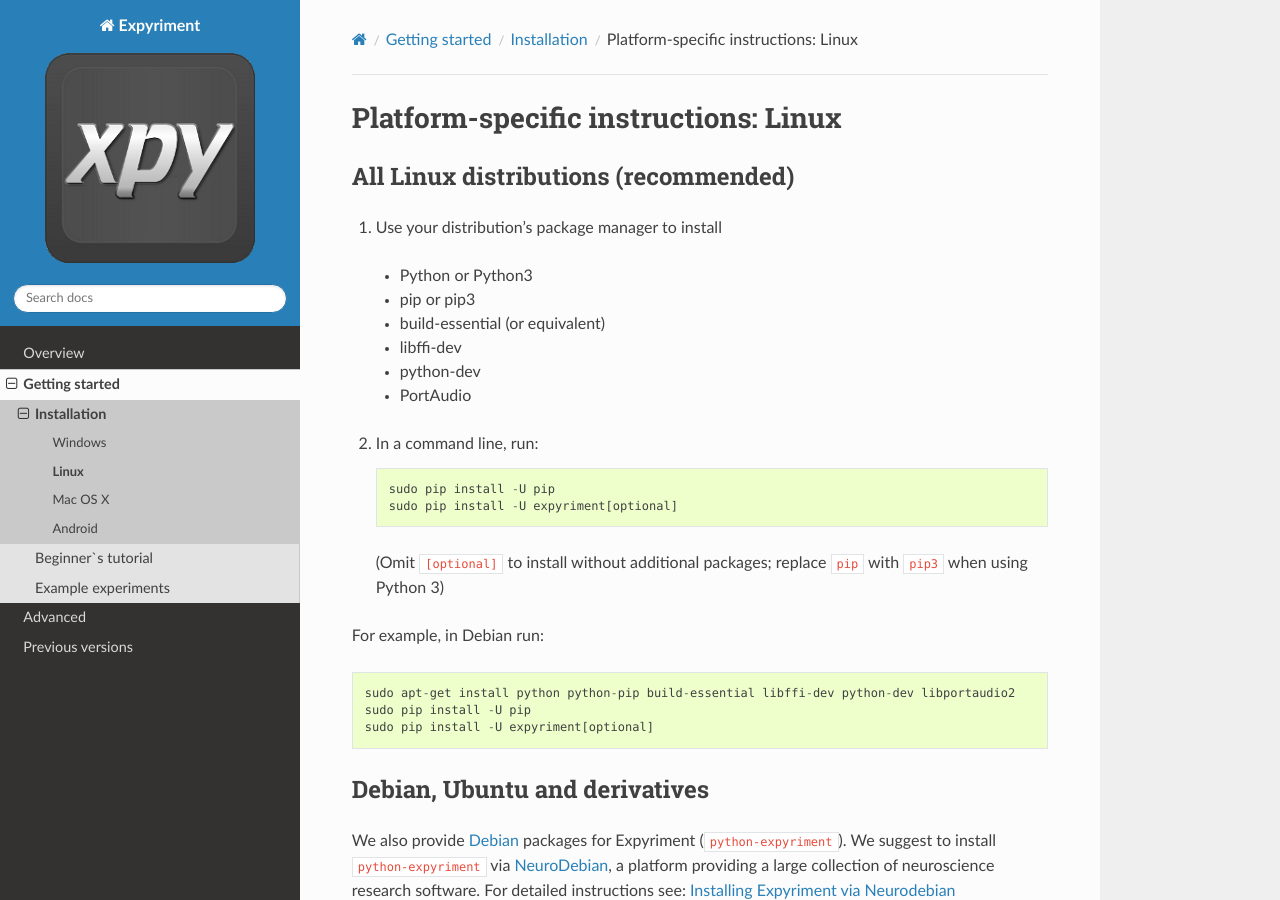
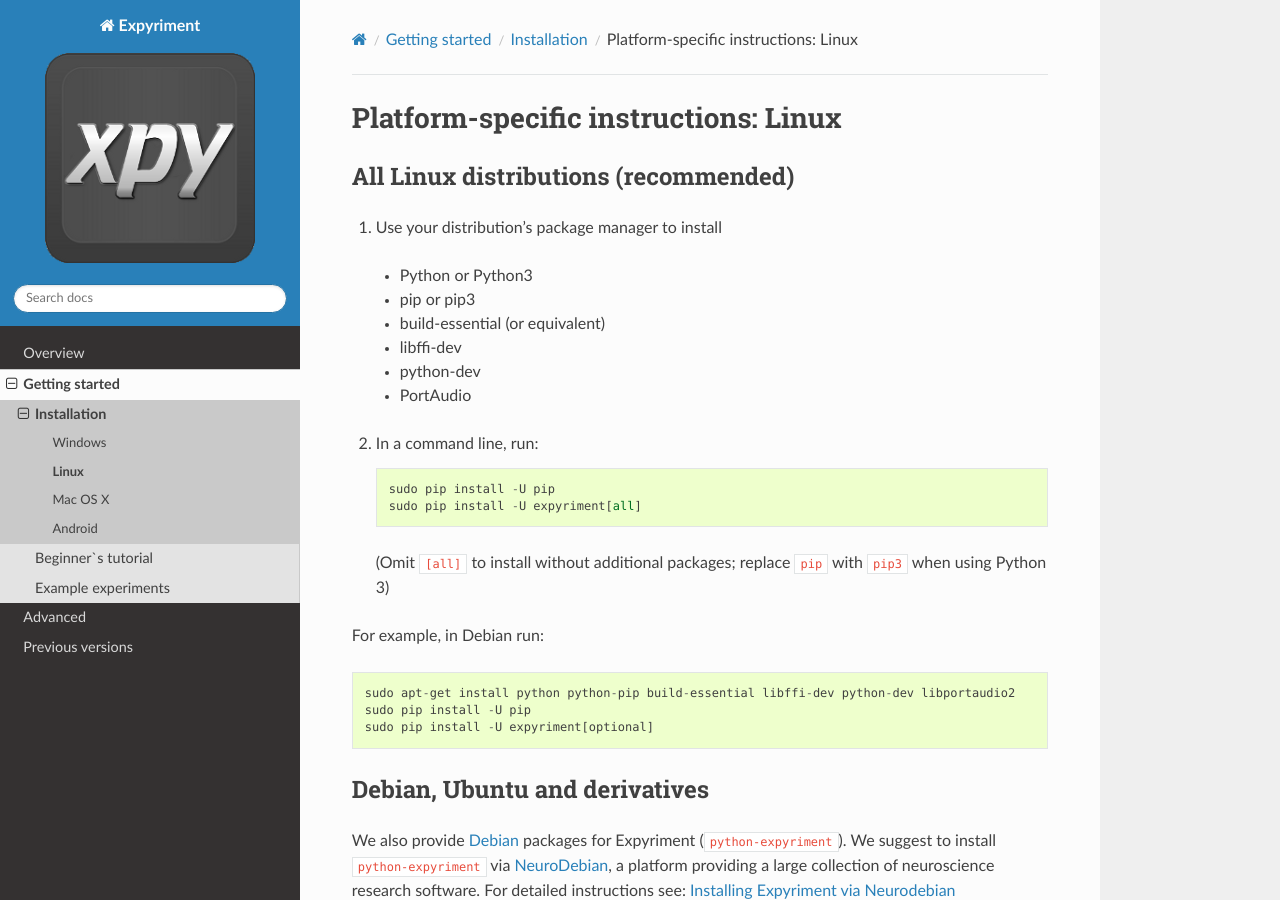
Before and after one commit to expyriment/expyriment, a Sphinx documentation site: the page built from documentation/sphinx/Installation.Linux.rst, in a window 1280 px wide and 900 px high. Built offline with Sphinx 7.4.7 and the Read the Docs theme 2.0.0, drawn with Linux system fonts in a browser that asks for light colours; pages that are not in the unit, such as notebooks, are missing from menus.

Commit message:
Update Installation.Linux.rst

```diff
--- a/documentation/sphinx/Installation.Linux.rst
+++ b/documentation/sphinx/Installation.Linux.rst
@@ -18,9 +18,9 @@
 2. In a command line, run::
 
     sudo pip install -U pip
-    sudo pip install -U expyriment[optional]
+    sudo pip install -U expyriment[all]
 
-   (Omit ``[optional]`` to install without additional packages; replace ``pip`` with ``pip3`` when using Python 3)
+   (Omit ``[all]`` to install without additional packages; replace ``pip`` with ``pip3`` when using Python 3)
 
 For example, in Debian run::
 
```
